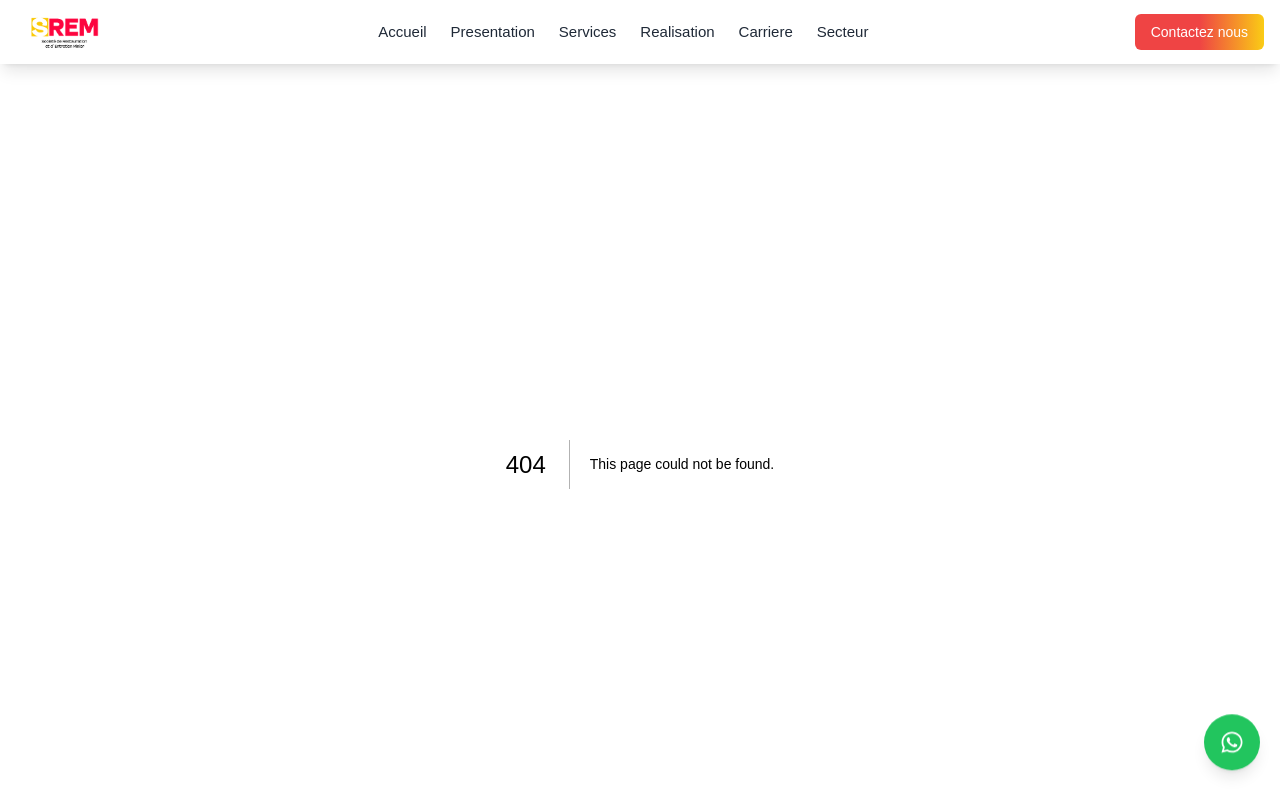
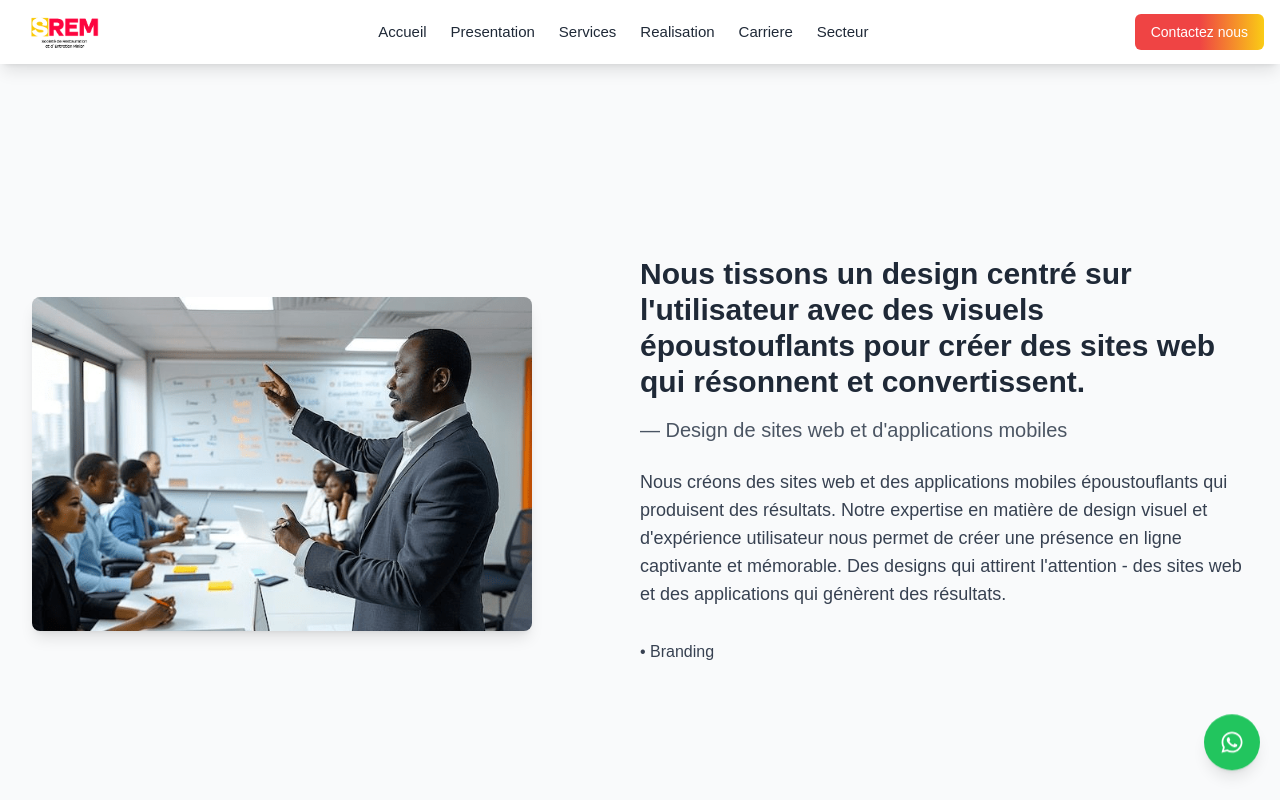
Before and after one commit to Paco225/srem, a Next.js app: page /pages/secteurdeux in a window 1280 px wide. Before the commit this address had no page. Shown: the top 800 px of the page. Built offline with nearby package versions, Linux system fonts and the light colour scheme.

Commit message:
secteur content

```diff
--- a/app/components/Navbar.jsx
+++ b/app/components/Navbar.jsx
@@ -51,7 +51,7 @@ export default function SimpleModernHeader() {
     },
   };
   return (
-    <header className={`sticky top-0 z-50 w-full bg-white md:bg-transparent shadow-lg items-center transition-all duration-300 ${isScrolled ? 'backdrop-blur-lg bg-white/80' : ''}`}>
+    <header className={`sticky top-0 z-50 w-full bg-white  shadow-lg items-center transition-all duration-300 ${isScrolled ? 'backdrop-blur-lg bg-white/80' : ''}`}>
       <div className="container mx-auto px-4 items-center">
         <div className="flex h-16 items-center justify-between">
           <Link
--- a/app/pages/secteur/page.jsx
+++ b/app/pages/secteur/page.jsx
@@ -13,13 +13,16 @@ const secteur = [
     id : 1,
     title: 'Business Management',
     icon: Cog,
-    image: image
+    image: image,
+    lien : '../pages/secteurun',
   },
   {
     id : 2,
     title: 'Research & Development',
     icon: Code,
-    image: image
+    image: image,
+    lien : '../pages/secteurdeux',
+
   }
 ]
 
@@ -44,7 +47,7 @@ export default function BusinessAgency() {
     <div className="flex justify-center">
       <div className="grid grid-cols-1 md:grid-cols-2 gap-8 max-w-5xl">
         {secteur.map((secteur, index) => (
-          <Link href={`../pages/secteurdetails/${secteur.id}`} key={index} passHref>
+          <Link href={secteur.lien} key={index} passHref>
             <div
               className="flex flex-col items-center cursor-pointer"
               onMouseEnter={() => setHoveredIndex(index)}
--- /dev/null
+++ b/app/pages/secteurdeux/page.jsx
@@ -0,0 +1,35 @@
+import React from 'react'
+import Image from 'next/image'
+import weare from '../../public/weare.png'
+
+const Page = () => {
+  return (
+    <div className="flex flex-col md:flex-row items-center justify-center min-h-screen bg-gray-50 p-8">
+      <div className="md:w-1/2 mb-8 md:mb-0 md:pr-8">
+        <Image
+          src={weare}
+          alt="Femme souriante avec un téléphone"
+          width={500}
+          height={500}
+          objectFit="cover"
+          className="rounded-lg shadow-lg"
+        />
+      </div>
+      <div className="md:w-1/2 text-center md:text-left">
+        <h1 className="text-3xl font-bold mb-4 text-gray-800">
+          Nous tissons un design centré sur l'utilisateur avec des visuels époustouflants pour créer des sites web qui résonnent et convertissent.
+        </h1>
+        <p className="text-xl mb-6 text-gray-600">— Design de sites web et d'applications mobiles</p>
+        <p className="text-lg mb-8 text-gray-700">
+          Nous créons des sites web et des applications mobiles époustouflants qui produisent des résultats. Notre expertise en matière de design visuel et d'expérience utilisateur nous permet de créer une présence en ligne captivante et mémorable. Des designs qui attirent l'attention - des sites web et des applications qui génèrent des résultats.
+        </p>
+        <ul className="text-left">
+          <li className="mb-2 text-gray-700">• Branding</li>
+          {/* Ajoutez d'autres éléments de liste si nécessaire */}
+        </ul>
+      </div>
+    </div>
+  )
+}
+
+export default Page
--- /dev/null
+++ b/app/pages/secteurun/page.jsx
@@ -0,0 +1,35 @@
+import React from 'react'
+import Image from 'next/image'
+import weare from '../../public/weare.png'
+
+const Page = () => {
+  return (
+    <div className="flex flex-col md:flex-row items-center justify-center min-h-screen bg-gray-50 p-8">
+      <div className="md:w-1/2 mb-8 md:mb-0 md:pr-8">
+        <Image
+          src={weare}
+          alt="Femme souriante avec un téléphone"
+          width={500}
+          height={500}
+          objectFit="cover"
+          className="rounded-lg shadow-lg"
+        />
+      </div>
+      <div className="md:w-1/2 text-center md:text-left">
+        <h1 className="text-3xl font-bold mb-4 text-gray-800">
+          Nous tissons un design centré sur l'utilisateur avec des visuels époustouflants pour créer des sites web qui résonnent et convertissent.
+        </h1>
+        <p className="text-xl mb-6 text-gray-600">— Design de sites web et d'applications mobiles</p>
+        <p className="text-lg mb-8 text-gray-700">
+          Nous créons des sites web et des applications mobiles époustouflants qui produisent des résultats. Notre expertise en matière de design visuel et d'expérience utilisateur nous permet de créer une présence en ligne captivante et mémorable. Des designs qui attirent l'attention - des sites web et des applications qui génèrent des résultats.
+        </p>
+        <ul className="text-left">
+          <li className="mb-2 text-gray-700">• Branding</li>
+          {/* Ajoutez d'autres éléments de liste si nécessaire */}
+        </ul>
+      </div>
+    </div>
+  )
+}
+
+export default Page
```
